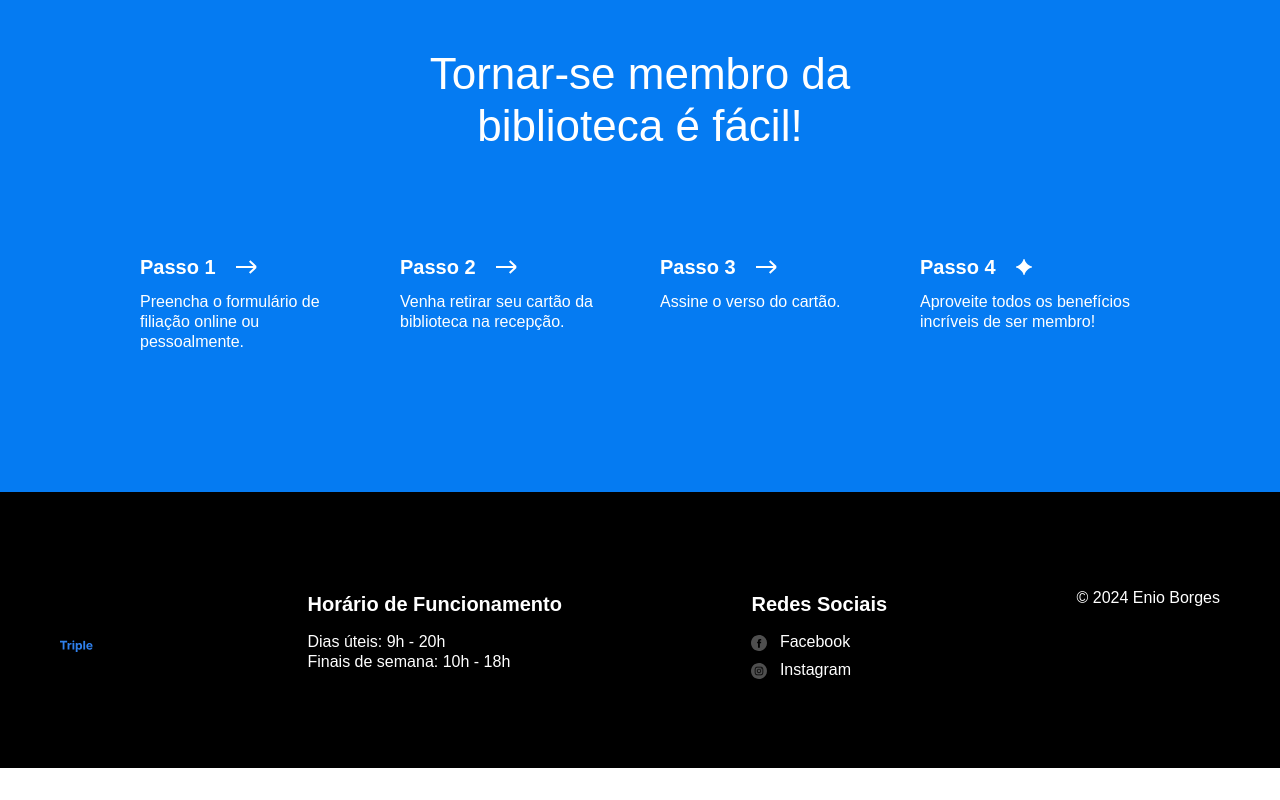
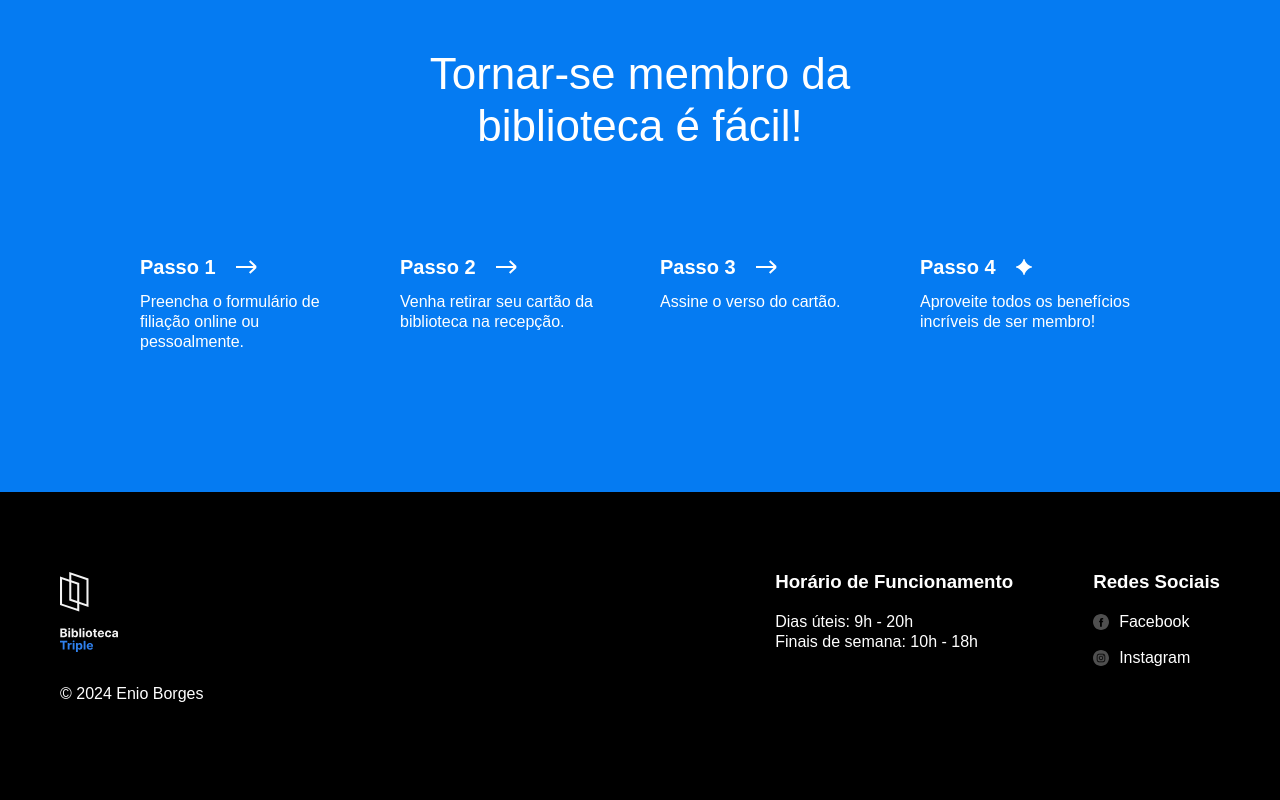
Before and after one commit to borgesenioc/web_project_library, a plain HTML site: page index.html in a window 1280 px wide. Shown: the part 3042-3842 px from the top of the page. Before the commit the page ends 3810 px from the top, so only its background shows below. Drawn offline with Linux system fonts and the light colour scheme.

Commit message:
Nova atualizacao do projeto

```diff
--- a/index.html
+++ b/index.html
@@ -272,7 +272,7 @@
       <footer class="footer">
         <div class="footer__columns">
           <div class="footer_columns footer__logo">
-            <img src="./images/logo.svg" />
+            <img src="./images/logo_white.svg" />
           </div>
           <div class="footer_columns footer__column_content_hours">
             <h3 class="footer__column-heading">Horário de Funcionamento</h3>
@@ -304,8 +304,8 @@
               </li>
             </ul>
           </div>
-          <p footer__copyright>© 2024 Enio Borges</p>
         </div>
+        <p footer__copyright>© 2024 Enio Borges</p>
       </footer>
     </div>
   </body>
--- a/styles/style.css
+++ b/styles/style.css
@@ -366,15 +366,14 @@
 .footer__columns {
   display: flex;
   justify-content: space-between;
-  align-items: flex-start;
 }
 
 .footer__column_content_hours {
-  text-align: left;
+  margin-left: auto;
 }
 
 .footer__column_content_social {
-  text-align: left:
+  margin-left: 80px;
 }
 
 .footer__logo {
@@ -383,10 +382,8 @@
 }
 
 .footer__column-heading {
-  font-size: 20px;
-  line-height: 24px;
-  margin-bottom: 16px;
-  font-weight: bold;
+  margin-top: 0;
+  margin-bottom: 20px;
 }
 
 .footer__list {
@@ -397,28 +394,23 @@
 }
 
 .footer__list-item {
-  font-size: 16px;
-  line-height: 20px;
-  margin-bottom: 8px;
+  margin-top: 16px;
 }
 
 .footer__column-link {
   color: white;
   text-decoration: none;
-  font-size: 16px;
-  line-height: 20px;
+  display: flex;
+  align-items: center;
+  column-gap: 10px;
 }
 
 .footer__social-icon {
   width: 16px;
   height: 16px;
-  margin-right: 8px;
-  vertical-align: middle;
 }
 
 .footer__copyright {
-  font-size: 16px;
-  line-height: 20px;
-  morgin-top: 100px;
-  text-align: left;
+  margin-top: 100px;
+  margin-bottom: 0;
 }
```
